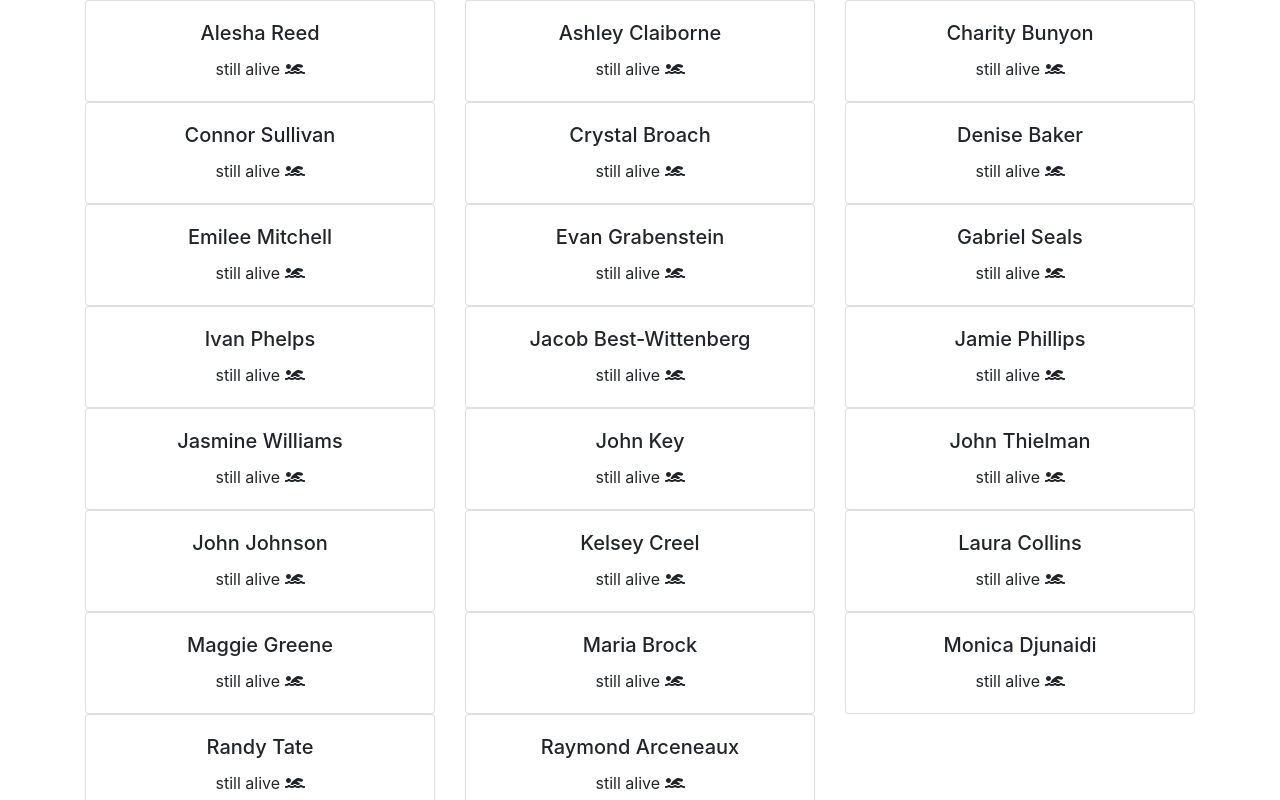
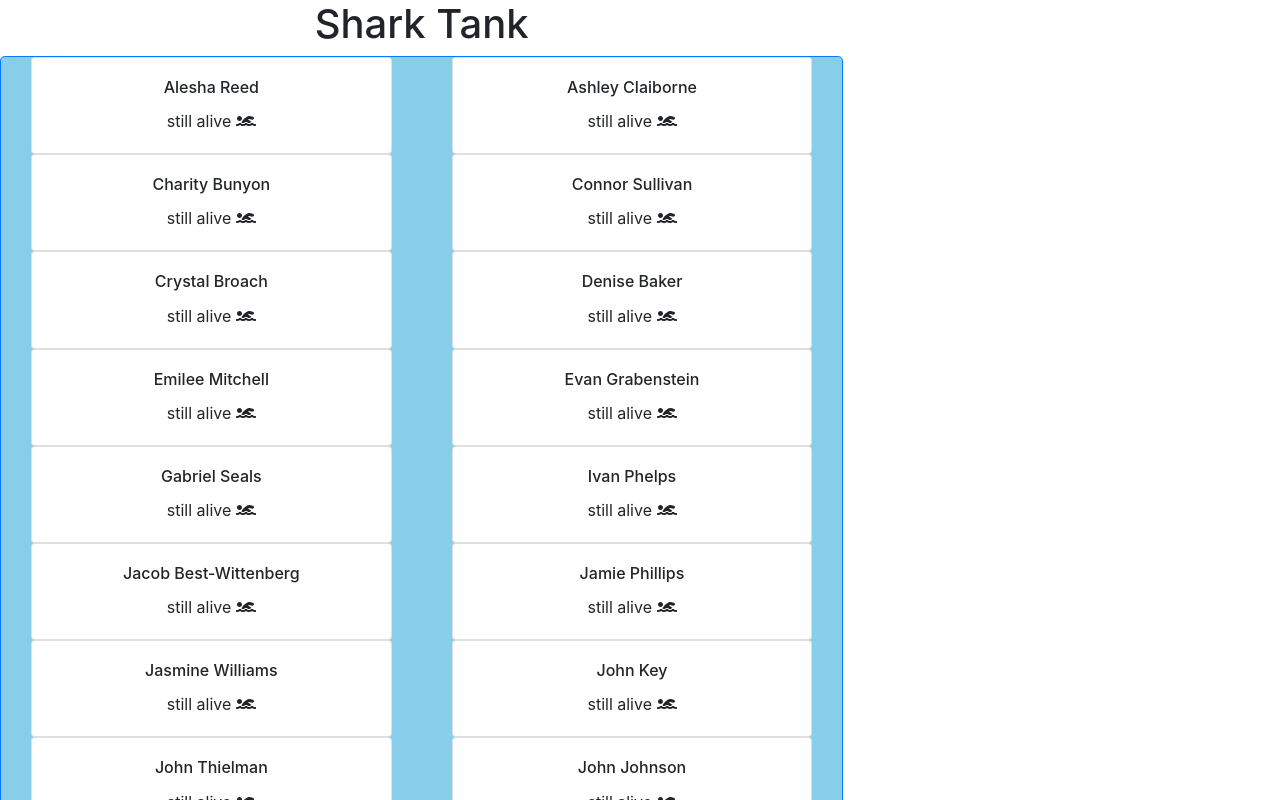
Before and after one commit to jthielman/shark-attack, a React (Create React App) app: page / in a window 1280 px wide. Shown: the top 800 px of the page. Built offline with nearby package versions, Linux system fonts and the light colour scheme.

Commit message:
looks more like wireframe now

```diff
--- a/src/App/App.js
+++ b/src/App/App.js
@@ -19,8 +19,10 @@
   render() {
     return (
       <div className="App">
-        <div><SharkTank living={this.state.livingStudents} /></div>
-        <button className='btn btn-primary'>bootstrap button</button>
+        <div className='row'>
+          <div className='col-8'><SharkTank living={this.state.livingStudents} /></div>
+          <div className='col-4'></div>
+        </div>
       </div>
     );
   }
--- a/src/components/LiveStudent/LiveStudent.js
+++ b/src/components/LiveStudent/LiveStudent.js
@@ -14,10 +14,10 @@
     const element = <FontAwesomeIcon icon={faSwimmer} />;
 
     return (
-      <div className="col-sm-4">
+      <div className="col-6">
         <div className="card">
           <div className="card-body">
-            <h5 className="card-title">{student.firstName} {student.lastName}</h5>
+            <h6 className="card-title">{student.firstName} {student.lastName}</h6>
             <p className="card-text">still alive {element}</p>
           </div>
         </div>
--- a/src/components/SharkTank/SharkTank.js
+++ b/src/components/SharkTank/SharkTank.js
@@ -1,6 +1,8 @@
 import React from 'react';
 import PropTypes from 'prop-types';
 import studentShape from '../../helpers/propz/studentShape';
+
+import './SharkTank.scss';
 
 import LiveStudent from '../LiveStudent/LiveStudent';
 
@@ -16,7 +18,8 @@
 
     return (
       <div className='container'>
-        <div className='sharkTank row'>
+        <h1>Shark Tank</h1>
+        <div className='sharkTank row border border-primary rounded-lg card-deck'>
           {livingCards}
         </div>
       </div>
--- /dev/null
+++ b/src/components/SharkTank/SharkTank.scss
@@ -0,0 +1,3 @@
+.sharkTank {
+  background-color: skyblue;
+}
```
